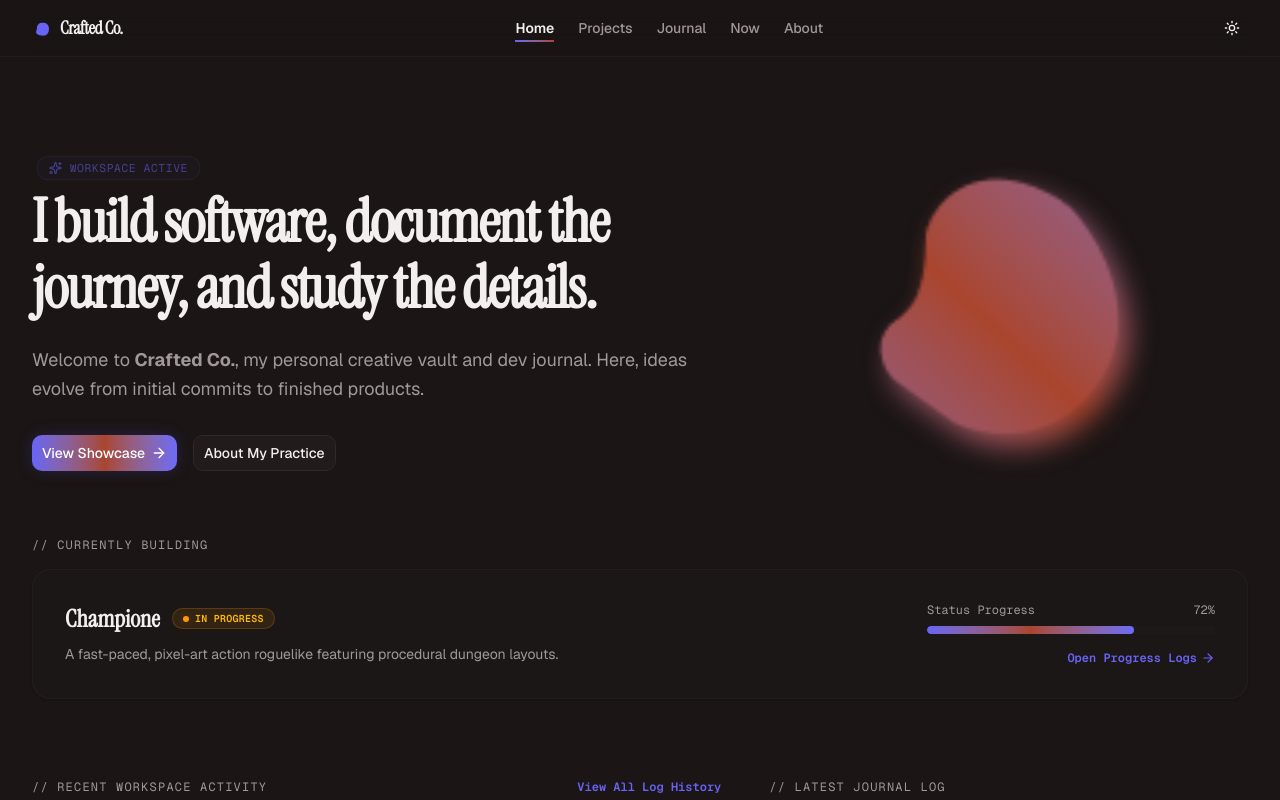
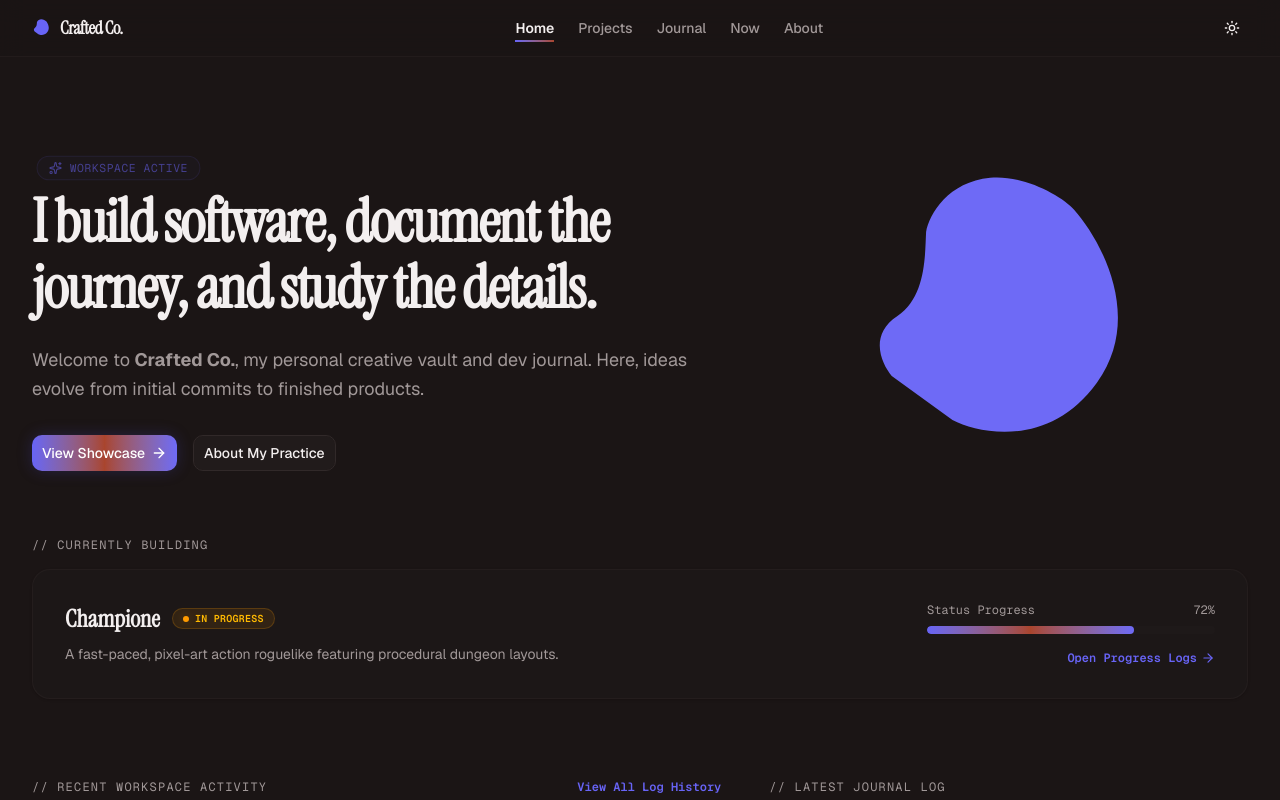
Before and after one commit to Crafted-Company/crafted-co-w, a Next.js app: page / in a window 1280 px wide. Shown: the top 800 px of the page. Built offline with nearby package versions, Linux system fonts and the light colour scheme.

Commit message:
feat: render exact vector path from THE SHAPE.svg with rotating linear gradient transform animation, removing banding lines

```diff
--- a/src/app/page.tsx
+++ b/src/app/page.tsx
@@ -26,8 +26,8 @@ export default function HomePage() {
   const latestJournal = mockJournalEntries[0]; // Newest post
   const recentTimeline = mockTimelineEvents.slice(0, 3); // Get latest 3 events
 
-  // Stable kidney/bean shape path matching the signature design identity
-  const beanPath = "M25,50 C25,30 40,20 65,25 C85,30 90,55 80,75 C70,95 40,90 25,80 C15,70 25,60 25,50 Z";
+  // Stable kidney/bean shape path matching the signature design identity exactly from THE SHAPE.svg
+  const beanPath = "M12.05 46.6653C20.85 41.0653 20.6 28.1032 21.05 21.6653C22.0499 16.1653 28.0502 6.66529 40.5502 5.66529C50.5502 4.86529 62.1 11.6032 65.5502 15.6653C73.5502 24.9986 85.9502 48.4653 71.5502 67.6653C57.1502 86.8653 36.5502 82.6653 28.0502 78.1653L10.05 64.6653C7.05002 60.9986 3.25002 52.2653 12.05 46.6653Z";
 
   return (
     <PageTransition>
@@ -81,21 +81,12 @@ export default function HomePage() {
 
             {/* Right Column: Stable organic logo shape with flowing gradient (no outer glows) */}
             <div className="lg:col-span-5 hidden lg:flex justify-center items-center h-full relative select-none">
-              <motion.div
-                className="w-[320px] h-[320px]"
-                style={{
-                  maskImage: "url('/THE SHAPE.png')",
-                  maskSize: "contain",
-                  maskRepeat: "no-repeat",
-                  maskPosition: "center",
-                  WebkitMaskImage: "url('/THE SHAPE.png')",
-                  WebkitMaskSize: "contain",
-                  WebkitMaskRepeat: "no-repeat",
-                  WebkitMaskPosition: "center",
-                }}
+              <motion.svg
+                viewBox="0 0 91 96"
+                className="w-[320px] h-[320px] overflow-visible"
                 animate={{
-                  y: [0, -8, 8, 0],
-                  rotate: [0, 1.5, -1.5, 0],
+                  y: [0, -6, 6, 0],
+                  rotate: [0, 1, -1, 0],
                 }}
                 transition={{
                   duration: 8,
@@ -103,22 +94,37 @@ export default function HomePage() {
                   ease: "easeInOut",
                 }}
               >
-                {/* Animated flowing gradient inside */}
-                <motion.div
-                  className="w-full h-full bg-gradient-to-tr from-brand-start via-brand-mid to-brand-end"
-                  animate={{
-                    backgroundPosition: ["0% 50%", "100% 50%", "0% 50%"],
-                  }}
-                  transition={{
-                    duration: 8,
-                    repeat: Infinity,
-                    ease: "easeInOut",
-                  }}
-                  style={{
-                    backgroundSize: "200% 200%",
-                  }}
+                <defs>
+                  {/* Rotating Gradient for a perfectly smooth shifting color transition without banding */}
+                  <motion.linearGradient
+                    id="brandGrad"
+                    x1="0%"
+                    y1="0%"
+                    x2="100%"
+                    y2="100%"
+                    animate={{
+                      gradientTransform: [
+                        "rotate(0 45.5 48)",
+                        "rotate(360 45.5 48)",
+                      ],
+                    }}
+                    transition={{
+                      duration: 12,
+                      repeat: Infinity,
+                      ease: "linear",
+                    }}
+                  >
+                    <stop offset="0%" stopColor="var(--brand-0)" />
+                    <stop offset="50%" stopColor="var(--brand-50)" />
+                    <stop offset="100%" stopColor="var(--brand-100)" />
+                  </motion.linearGradient>
+                </defs>
+
+                <path
+                  fill="url(#brandGrad)"
+                  d={beanPath}
                 />
-              </motion.div>
+              </motion.svg>
             </div>
           </div>
 
--- a/src/components/common/Navbar.tsx
+++ b/src/components/common/Navbar.tsx
@@ -32,11 +32,11 @@ export function Navbar() {
         {/* Brand Logo */}
         <Link href="/" className="flex items-center gap-2 group">
           <svg
-            viewBox="0 0 100 100"
+            viewBox="0 0 91 96"
             fill="currentColor"
             className="w-5 h-5 text-brand-start group-hover:rotate-12 transition-transform duration-500"
           >
-            <path d="M25,50 C25,30 40,20 65,25 C85,30 90,55 80,75 C70,95 40,90 25,80 C15,70 25,60 25,50 Z" />
+            <path d="M12.05 46.6653C20.85 41.0653 20.6 28.1032 21.05 21.6653C22.0499 16.1653 28.0502 6.66529 40.5502 5.66529C50.5502 4.86529 62.1 11.6032 65.5502 15.6653C73.5502 24.9986 85.9502 48.4653 71.5502 67.6653C57.1502 86.8653 36.5502 82.6653 28.0502 78.1653L10.05 64.6653C7.05002 60.9986 3.25002 52.2653 12.05 46.6653Z" />
           </svg>
           <span className="font-serif text-lg font-semibold tracking-tight text-foreground">
             Crafted Co.
```
Also changed, not shown: THE SHAPE.svg (added).
